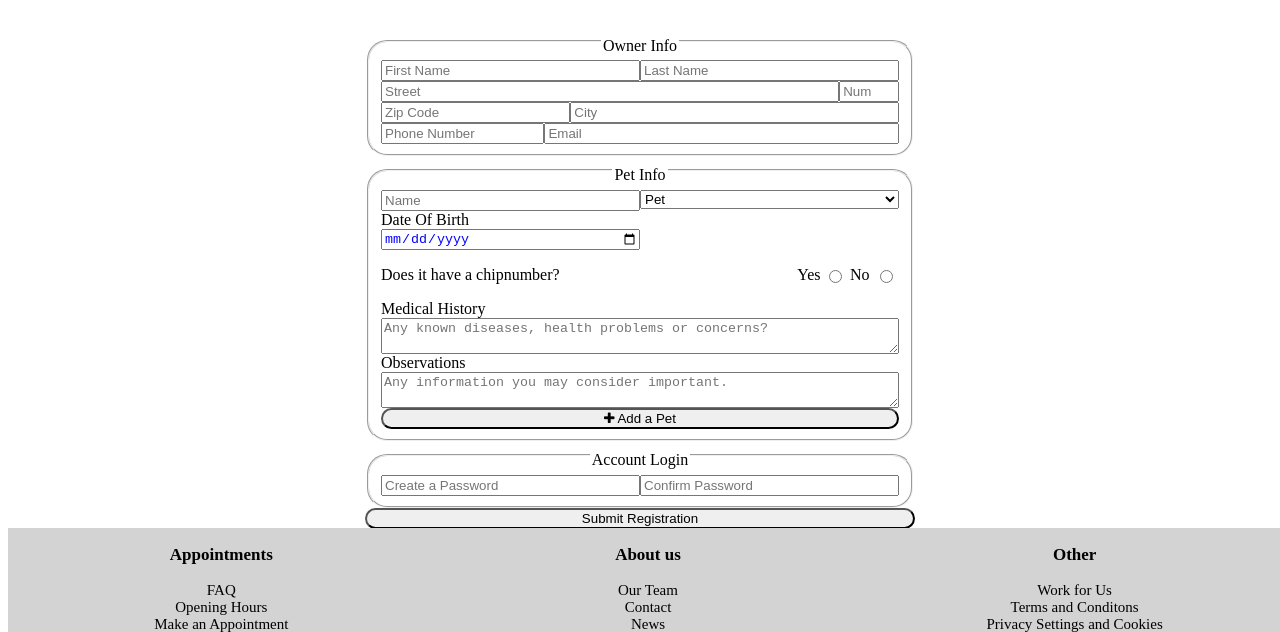
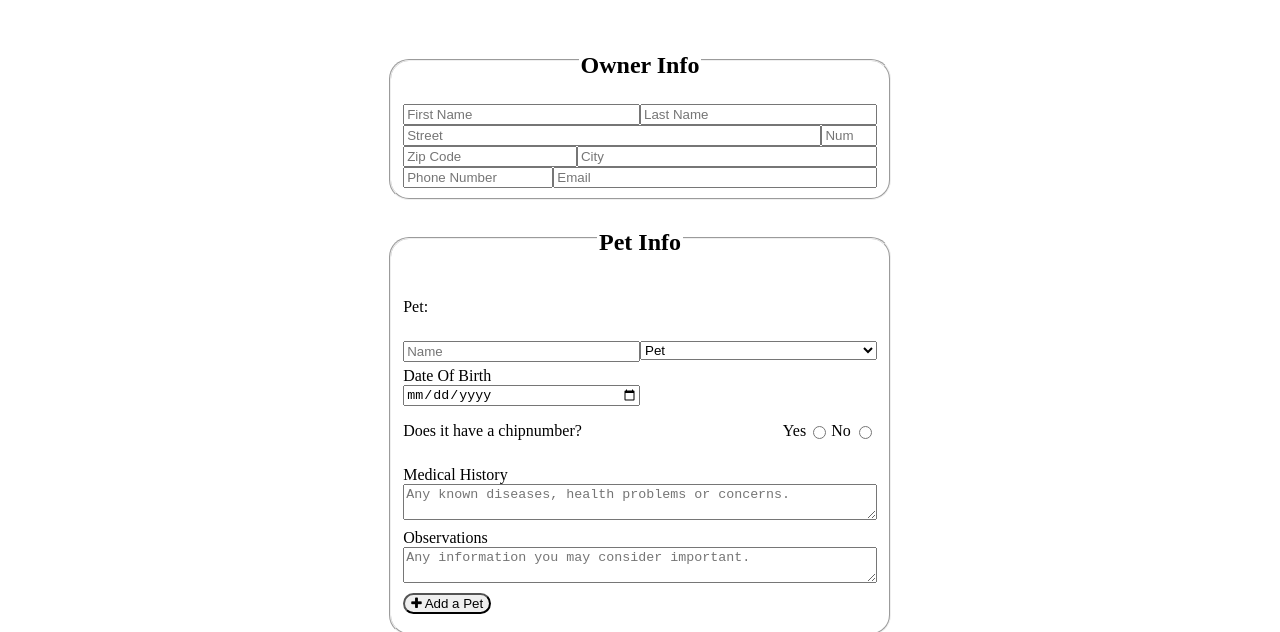
Before and after one commit to SaraFreitas02/Vet-Registration-Form, a plain HTML site: page index.html in a window 1280 px wide. Shown: the part 109-741 px from the top of the page. Drawn offline with Linux system fonts and the light colour scheme.

Commit message:
2nd Update
*small layout changes;
*function for "add pet" button (f.a.p.) created - functional;

Bugs to fix:
- select function does not work on new elements
   probable cause: f.a.p. created repeated id's
   solution: maybe a function for id randomizer?
   lines: html-91; js-2, 29

- chipnumber function does not work on new elements
   probable cause: f.a.p. created repeated id's
   solution: maybe a function for id randomizer?
   lines: html-106; js-70

```diff
--- a/index.html
+++ b/index.html
@@ -1,20 +1,25 @@
 <!DOCTYPE html>
 <html lang="en">
+
 <head>
+  <meta name="viewport" content="width=device-width, initial-scale=1">
   <link rel="stylesheet" href="style.css">
   <link rel="stylesheet" href="https://cdnjs.cloudflare.com/ajax/libs/font-awesome/4.7.0/css/font-awesome.min.css">
   <title>Vet Name - Registration</title>
 </head>
+
 <body>
 
   <!-- Header-->
   <header>
     <div class="header">
-             <a id="vet-name" href="#"><h1>Vet Name</h1></a>
+      <a id="vet-name" href="#">
+        <h1>Vet Name</h1>
+      </a>
 
       <!-- Dropdown Menu Button -->
       <div class="dropdown">
-                <button id="dropdown-button" aria-label="Navigation Menu" ><i class="fa fa-bars" aria-hidden="true"></i></button>
+        <button id="dropdown-button" aria-label="Navigation Menu"><i class="fa fa-bars" aria-hidden="true"></i></button>
         <nav class="dropdown-content">
           <a class="our-team-menu" href="#">Our Team</a>
           <a class="pet-care-menu" href="#">Pet Care</a>
@@ -42,19 +47,19 @@
 
       <!-- Owner Info -->
       <fieldset>
-                    <legend>Owner Info</legend>
+        <legend><h2>Owner Info</h2></legend>
         <div class="container2-form">
           <div class="container1-form">
-                       <input name="ownerName" class="flex-basis" autocomplete="given-name" placeholder="First Name">
-                       <input name="ownerName" class="flex-basis" autocomplete="family-name" placeholder="Last Name">
+            <input name="ownerFirstName" class="flex-basis" autocomplete="given-name" placeholder="First Name">
+            <input name="ownerLastName" class="flex-basis" autocomplete="family-name" placeholder="Last Name">
           </div>
           <div class="container1-form">
-                       <input name="address" class="flex-grow" autocomplete="off" placeholder="Street">
-                       <input name="address" id="number" autocomplete="off" placeholder="Num">
+            <input name="street" class="flex-grow" autocomplete="off" placeholder="Street">
+            <input name="houseNum" id="number" autocomplete="off" placeholder="Num">
           </div>
           <div class="container1-form">
-                       <input name="address" id="zip-code" autocomplete="off" placeholder="Zip Code">
-                       <input name="address" class="flex-grow" autocomplete="off" placeholder="City">
+            <input name="zipCode" id="zip-code" autocomplete="off" placeholder="Zip Code">
+            <input name="city" class="flex-grow" autocomplete="off" placeholder="City">
           </div>
           <div class="container1-form">
             <input name="phone" id="phone-number" autocomplete="off" placeholder="Phone Number">
@@ -65,19 +70,24 @@
 
       <!-- Pet Info -->
       <fieldset>
-                  <legend>Pet Info</legend>
+        <legend><h2>Pet Info</h2></legend>
+
+        <div id="create-add-pet">
+          <div class="container1-form just-cont-flex-start">
+            <p>Pet:<span class="span-pet-name"></span></p>
+          </div>
           <div class="container2-form">
             <div class="container1-form">
 
               <!-- Other Pet Info -->
-                       <div class="container2-form flex-basis">
-                        <input name="pet-name" placeholder="Name">
+              <div class="container2-form flex-basis margin-top2">
+                <input class="margin-bottom2" name="pet-name" placeholder="Name">
                 <label for="date-of-birth">Date Of Birth</label>
                 <input name="dateOfBirth" id="date-of-birth" type="date">
               </div>
 
               <!-- Type of Pet-->
-                       <div class="container2-form flex-basis">
+              <div class="container2-form flex-basis margin-top2">
                 <select name="pet-list" id="pet-list">
                   <option disabled selected value="pt">Pet</option>
                   <option value="dg">Dog</option>
@@ -110,35 +120,46 @@
               </div>
 
               <!-- Javascript Inputs 2 -->
-                           <div class="container2-form" id="js-chipnumber"></div>
+              <div class="container2-form margin-bottom2" id="js-chipnumber"></div>
             </div>
 
             <!-- Medical History/Obs -->
             <div class="container2-form">
               <label id="med-history" for="medical-history">Medical History</label>
-                          <textarea name="medicalHistory" id="medical-history" placeholder="Any known diseases, health problems or concerns?"></textarea>
+              <textarea class="margin-bottom2" name="medicalHistory" id="medical-history"
+                placeholder="Any known diseases, health problems or concerns."></textarea>
             </div>
             <div class="container2-form">
               <label id="obs" for="observations">Observations</label>
-                          <textarea name="obs" id="observations" placeholder="Any information you may consider important."></textarea>
+              <textarea class="margin-bottom2" name="obs" id="observations"
+                placeholder="Any information you may consider important."></textarea>
+            </div>
+          </div>
         </div>
 
           <!-- Button Add Pets -->
-                      <button id="add-pet"><i class="fa fa-plus" aria-hidden="true"></i> Add a Pet</button>
+          <div id="parent-add-pet">
+            <button type="button" onclick="createMorePets()" class="margin-bottom2" id="add-pet"><i class="fa fa-plus"
+                aria-hidden="true"></i> Add a
+              Pet</button>
           </div>
+
+
       </fieldset>
 
       <!-- Account Login -->
       <fieldset>
-                  <legend>Account Login</legend>
+        <legend><h2>Account Login</h2></legend>
         <div class="container1-form">
-                     <input name="password" id="create-password" class="flex-basis" type="password" placeholder="Create a Password">
-                     <input name="password" id="confirm-password" class="flex-basis" type="password" placeholder="Confirm Password">
+          <input name="createPassword" id="create-password" class="flex-basis" type="password"
+            placeholder="Create a Password">
+          <input name="confirmPassword" id="confirm-password" class="flex-basis" type="password"
+            placeholder="Confirm Password">
         </div>
       </fieldset>
 
       <!-- Submit Button-->
-                <button id="submit-reg">Submit Registration</button>
+      <button class="margin-top2" id="submit-reg">Submit Registration</button>
     </form>
   </main>
 
@@ -175,13 +196,17 @@
       <!-- Social Media -->
       <div class="container-icons-footer">
         <div>
-                <a  aria-label="Instagram" href="https://www.instagram.com/"> <i class="fa fa-instagram icon-footer" aria-hidden="true"></i></a>
-                <a  aria-label="Facebook" href="https://www.facebook.com/"> <i class="fa fa-facebook icon-footer" aria-hidden="true"></i></a>
-                <a  aria-label="Twitter" href="https://twitter.com/"> <i class="fa fa-twitter icon-footer" aria-hidden="true"></i></a>
+          <a aria-label="Instagram" href="https://www.instagram.com/"> <i class="fa fa-instagram icon-footer"
+              aria-hidden="true"></i></a>
+          <a aria-label="Facebook" href="https://www.facebook.com/"> <i class="fa fa-facebook icon-footer"
+              aria-hidden="true"></i></a>
+          <a aria-label="Twitter" href="https://twitter.com/"> <i class="fa fa-twitter icon-footer"
+              aria-hidden="true"></i></a>
         </div>
       </div>
     </nav>
   </footer>
   <script src="index.js"></script>
 </body>
+
 </html>
--- a/index.js
+++ b/index.js
@@ -1,9 +1,9 @@
 // Pet Info
 //Handling of other type of pet selection (create "Which one?" input)
 // Variables
-   const petSelector = document.getElementById("pet-list");
-   const otherPet = document.createElement("input");
-   const jsOther = document.getElementById("js-other");
+const petSelector = document.getElementById("pet-list"); //select the selector
+const otherPet = document.createElement("input"); //define the element to be created
+const jsOther = document.getElementById("js-other"); //select the parent (to append later)
 
 //Error Handling
 if (!petSelector || !jsOther) {
@@ -12,14 +12,17 @@
 } else {
   // Handle the case of elements existing
   otherPet.setAttribute('type', "text");
-     otherPet.setAttribute('placeholder', "Which one?");}
+  otherPet.setAttribute('placeholder', "Which one?");
+}
 
 //Activation of function to create the "Which one?" input
-   petSelector.addEventListener('change', function other(){
+petSelector.addEventListener('change', function other() {
   if (petSelector.value === "otr") { //check the values
-     jsOther.appendChild(otherPet);} //create the "Which one?" input
+    jsOther.appendChild(otherPet);
+  } //create the "Which one?" input
   else {
-     jsOther.removeChild(otherPet);} //delete the "Which one?" input
+    jsOther.removeChild(otherPet);
+  } //delete the "Which one?" input
 });
 
 
@@ -34,24 +37,26 @@
   console.error("Required elements not found.");
 } else {
   // Handle the case of elements existing
-     breed.setAttribute('type',"text")};
-
+  breed.setAttribute('type', "text")
+};
 
 //Activation of function to create the new breed/species input
-   petSelector.addEventListener('change', function species(){
-    if (petSelector.value !== "pt"){ //check the values
+petSelector.addEventListener('change', function species() {
+  if (petSelector.value !== "pt") { //check the values
     jsBreed.appendChild(breed); //create the breed/specie input
   } else {
-     jsBreed.removeChild(breed);} //delete the breed/specie input
+    jsBreed.removeChild(breed);
+  } //delete the breed/specie input
 });
 
 //Activation of function to name the placeholder of the new breed/species input
-   petSelector.addEventListener('change', function placeholders(){
-    if (petSelector.value === "dg" || petSelector.value === "ct"){ //check the values
+petSelector.addEventListener('change', function placeholders() {
+  if (petSelector.value === "dg" || petSelector.value === "ct") { //check the values
     breed.setAttribute('placeholder', "Breed"); //set the placeholder attribute "Breed"
-    }else {
+  } else {
     breed.removeAttribute('placeholder', "Breed"); //remove placeholder attribute "Breed"
-     breed.setAttribute('placeholder', "Specie");} //set the placeholder attribute "Specie"
+    breed.setAttribute('placeholder', "Specie");
+  } //set the placeholder attribute "Specie"
 });
 
 //Handling the format breed/specie + which one? inputs
@@ -60,6 +65,7 @@
 } else {
   breed.style.marginLeft = "0"; // Reset breed input margin-left
 }
+
 
 //Handling of Chipnumber Input
 //Variables
@@ -77,7 +83,7 @@
 }
 
 //Activation of function to create chipnumber input
-   yesCheckbox.addEventListener('change', function chipnumberCreateInput(){
+yesCheckbox.addEventListener('change', function chipnumberCreateInput() {
   if (yesCheckbox.checked === true) { //check if yesCheckbox is checked
     jsChipnumber.appendChild(chipnumber); //show the chipnumber input
   } else {
@@ -86,7 +92,32 @@
 })
 
 //Activation of function to delete chipnumber input
-  noCheckbox.addEventListener('change', function chipnumberDeleteInput(){
+noCheckbox.addEventListener('change', function chipnumberDeleteInput() {
   if (noCheckbox.checked === true) { //check if noCheckbox is checked
-     jsChipnumber.removeChild(chipnumber);} //hide the chipnumber input
+    jsChipnumber.removeChild(chipnumber);
+  } //hide the chipnumber input
 })
+
+
+//Function for Add pet button
+//Variables
+const createAddPet = document.getElementById("create-add-pet"); //select the elements to be cloned
+const addPetBtn = document.getElementById("add-pet"); //select the 'add pet' button
+const parentAddPet = document.getElementById("parent-add-pet"); //select the parent
+
+// Function to clone elements
+function createFormExpansion() {
+  return createAddPet.cloneNode(true);
+}
+
+//Error handling
+if (!createAddPet || !addPetBtn || !parentAddPet) {
+  //Handle the case of missing elements
+  console.error("Required elements not found.");
+}
+
+//Function to add registration for one more pet
+function createMorePets() {
+  const formExpansion = createFormExpansion(); //create a new formExpansion element
+  parentAddPet.insertBefore(formExpansion, addPetBtn); //insert clone
+}
--- a/style.css
+++ b/style.css
@@ -1,17 +1,20 @@
 /*header*/
- .header{/*placement: vet name + dropdown button*/
-   display:flex;
+.header {
+  /*placement: vet name + dropdown button*/
+  display: flex;
   justify-content: space-between;
   align-items: center;
 }
 
-  #vet-name{/*customization: vet name*/
+#vet-name {
+  /*customization: vet name*/
   text-decoration: none;
   color: black;
 }
 
 /*dropdown-menu button*/
-   #dropdown-button { /*customization: dropdown-menu button*/
+#dropdown-button {
+  /*customization: dropdown-menu button*/
   background-color: transparent;
   border-radius: 20%;
   color: black;
@@ -20,23 +23,26 @@
   border: none;
 }
 
-    .dropdown { /*placement: preparation -> dropdown function*/
+.dropdown {
+  /*placement: preparation -> dropdown function*/
   position: relative;
   display: inline-block;
 }
 
-    .dropdown-content { /*placement + customization: dropdown content*/
+.dropdown-content {
+  /*placement + customization: dropdown content*/
   display: none;
   position: absolute;
   right: 0;
   background-color: #f1f1f1;
-      min-width: 160px;
-      box-shadow: 0px 8px 16px 0px rgba(0,0,0,0.2);
+  min-width: 30%;
+  box-shadow: 0px 8px 16px 0px rgba(0, 0, 0, 0.2);
   z-index: 1;
-      border-radius:20px;
+  border-radius: 20px;
 }
 
-    .dropdown-content a { /*customization: navigation links*/
+.dropdown-content a {
+  /*customization: navigation links*/
   color: black;
   padding: 12px 16px;
   text-decoration: none;
@@ -44,14 +50,16 @@
 }
 
 /* header buttons */
-   .header-links{ /*placement + customization: header links container*/
+.header-links {
+  /*placement + customization: header links container*/
   display: flex;
   justify-content: space-between;
   background-color: lightgray;
   border-radius: 20px;
 }
 
-    .header-links a{ /*customization: header links*/
+.header-links a {
+  /*customization: header links*/
   color: black;
   text-decoration: none;
   width: 25%;
@@ -62,35 +70,42 @@
 
 /*main*/
 /*Custumization*/
-  form{ /*customization: form field*/
-   width: 550px;
-   margin-top: 30px;
+form {
+  /*customization: form field*/
+  width: 40%;
+  margin-top: 2%;
 }
 
-  fieldset{ /*customization: fieldsets*/
+fieldset {
+  /*customization: fieldsets*/
   border-radius: 20px;
 }
 
-  legend{ /*customization: legends*/
+legend {
+  /*customization: legends*/
   text-align: center;
-    padding-top: 10px;
+  padding-top: 2%;
 }
 
-  form button{ /*customization: form buttons*/
+form button {
+  /*customization: form buttons*/
   border-radius: 20px;
 }
 
-  input{ /*customization:inputs*/
-    color: blue;
+input {
+  /*customization:inputs*/
+  color: black;
 }
 
 /*Form Flexbox*/
-  .container1-form{ /*container: row space-around*/
+.container1-form {
+  /*container: row space-around*/
   display: flex;
   justify-content: space-around;
 }
 
-  .container2-form{ /*container: column flex-start*/
+.container2-form {
+  /*container: column flex-start*/
   display: flex;
   flex-direction: column;
   justify-content: flex-start;
@@ -98,15 +113,18 @@
 
 
 /*footer*/
- footer { /*placement + customization: footer*/
-   position:absolute;
+footer {
+  /*placement + customization: footer*/
+  position: relative;
   background-color: lightgray;
   bottom: 0%;
   width: 100%;
-   max-height: fit-content;
+  min-width: 100%;
+  max-width: 100%;
 }
 
- footer a { /*customization: footer links*/
+footer a {
+  /*customization: footer links*/
   color: black;
   text-decoration: none;
   width: 100%;
@@ -114,108 +132,147 @@
   font-size: 15px;
 }
 
- footer p { /*customization: footer paragraphs*/
+footer p {
+  /*customization: footer paragraphs*/
   font-weight: bold;
   font-size: 17px;
 }
 
- .container-icons-footer a{ /*customization: footer icons*/
+.container-icons-footer a {
+  /*customization: footer icons*/
   font-size: 25px;
   margin: 5px;
 }
 
 /*Footer Flexbox*/
-   .container2-footer{ /*container: column just.content->space-around*/
+.container2-footer {
+  /*container: column just.content->space-around*/
   display: flex;
   justify-content: space-around;
 }
 
-   .container-links-footer{ /*container: column*/
+.container-links-footer {
+  /*container: column*/
   display: flex;
   flex-direction: column;
   text-align: center;
   width: 33%;
 }
 
-   .container-icons-footer{
+.container-icons-footer {
   display: flex;
   justify-content: center;
-    margin-top: 30px;
+  margin-top: 5%;
 }
 
 
 /*hover*/
- .header-links a:hover{ /*hover customization: header links*/
+.header-links a:hover {
+  /*hover customization: header links*/
   color: white;
   background-color: black;
   border-radius: 20px;
 }
 
- .dropdown-content a:hover { /* hover customization: navigation links*/
+.dropdown-content a:hover {
+  /* hover customization: navigation links*/
   background-color: gray;
   border-radius: 20px;
   color: white;
 }
 
- .dropdown:hover .dropdown-content { /*hover customization: dropdown function activation*/
+.dropdown:hover .dropdown-content {
+  /*hover customization: dropdown function activation*/
   display: block;
   cursor: pointer;
 }
 
- .dropdown:hover #dropdown-button { /*hover customization: dropdown*/
+.dropdown:hover #dropdown-button {
+  /*hover customization: dropdown*/
   color: gray;
   scale: 1.2;
   cursor: pointer;
 }
 
- input[type="radio"]:hover { /*hover customization: radio buttons*/
+input[type="radio"]:hover {
+  /*hover customization: radio buttons*/
   cursor: pointer;
 }
 
- input[type="date"]:hover { /*hover customization: date inputs*/
+input[type="date"]:hover {
+  /*hover customization: date inputs*/
   cursor: text;
 }
 
- select:hover { /*hover customization: select*/
+select:hover {
+  /*hover customization: select*/
   cursor: pointer;
 }
 
- .container-links-footer a:hover{ /*hover customization: footer links*/
+.container-links-footer a:hover {
+  /*hover customization: footer links*/
   color: white;
   background-color: black;
 }
 
- .icon-footer:hover{/*hover customization: footer icons*/
+.icon-footer:hover {
+  /*hover customization: footer icons*/
   font-weight: bold;
+}
+
+#submit-reg {
+  margin-bottom: 10%;
 }
 
 /*adjustments*/
 /*specific*/
-  #number{ /*adjustments: house number input*/
+#number {
+  /*adjustments: house number input*/
   width: 10%;
 }
 
-  #zip-code{ /*adjustments: zipcode input*/
+#zip-code {
+  /*adjustments: zipcode input*/
   width: 35%;
 }
 
-  #phone-number{ /*adjustments: phone number input*/
+#phone-number {
+  /*adjustments: phone number input*/
   width: 30%;
 }
 
-  #checkboxes{ /*adjustments: radio buttons*/
+#checkboxes {
+  /*adjustments: radio buttons*/
   width: 20%;
 }
 
 /*non-specific*/
-  .align-items{ /*set: align items center*/
+.align-items {
+  /*set: align items center*/
   align-items: center;
 }
 
-  .flex-basis{ /*set: flex basis half*/
-   flex-basis:50%;
+.just-cont-flex-start {
+  /*set: justify content flex start*/
+  justify-content: flex-start;
 }
 
-  .flex-grow{ /*set: flex grow 1*/
+.flex-basis {
+  /*set: flex basis half*/
+  flex-basis: 50%;
+}
+
+.flex-grow {
+  /*set: flex grow 1*/
   flex-grow: 1;
 }
+
+.margin-bottom2 {
+  /*set margin bottom to 2%*/
+  margin-bottom: 2%;
+}
+
+.margin-top2 {
+  /*set margin top to 2%*/
+  margin-top: 2%;
+}
```
Lines whose indentation alone changed are shown as unchanged.
